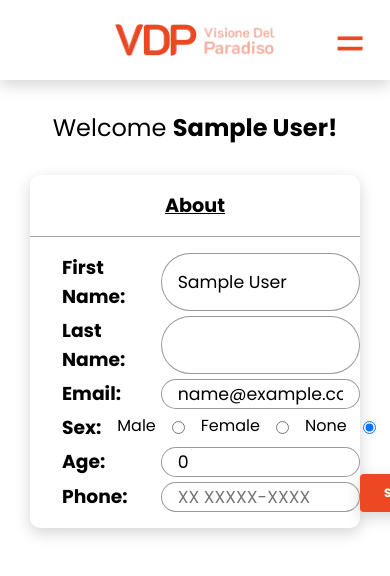
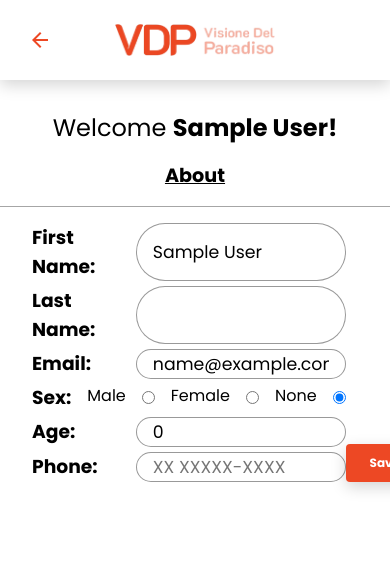
Before and after one commit to JockaMt/Visione_del_paradiso, a Flask app: page /edit-profile in a window 390 px wide; the page is wider, and only the part inside the window is pictured. Shown: the top 576 px of that part. Run offline with Flask 3, Linux system fonts and the light colour scheme; the visitor is signed in with stand-in values (Sample User, id 1).

Commit message:
Adjusts in mobile menu

```diff
--- a/api_vdp/src/controller.py
+++ b/api_vdp/src/controller.py
@@ -102,7 +102,7 @@ def edit_profile_page(app):
         except:
             return redirect(url_for('edit_profile'))
     else:
-        return render_template("edit-profile.html", user=session['user'], logged=True)
+        return render_template("edit-profile.html", user=session['user'], logged=True, form="profile")
 
 
 @login_required
--- a/api_vdp/src/views.py
+++ b/api_vdp/src/views.py
@@ -40,6 +40,12 @@ def init_app(app):
 
 
     # TODO: Escrever pagina de quartos.
+    @app.route("/services", methods=['GET', 'POST'])
+    def services():
+        return home_page()
+
+
+    # TODO: Escrever pagina de quartos.
     @app.route("/rate-us", methods=['GET', 'POST'])
     def rate_us():
         return home_page()
--- a/api_vdp/static/styles/base.css
+++ b/api_vdp/static/styles/base.css
@@ -41,6 +41,7 @@
     color: white;
     font-weight: bold;
     font-size: large;
+    justify-content: center;
 }
 
 input {
@@ -76,16 +77,25 @@ input {
 }
 
 .right-button {
+    display: flex;
+    justify-content: center;
+    align-items: center;
     position: absolute;
     height: 4rem;
     width: 5rem;
     right: 0;
     background-color: transparent;
     color: var(--primary-color);
-    font-size: 3rem;
+}
+
+.right-button span {
+    font-size: 2.5rem;
 }
 
 .left-button {
+    display: flex;
+    justify-content: center;
+    align-items: center;
     position: absolute;
     height: 4rem;
     width: 5rem;
@@ -163,6 +173,13 @@ input {
     animation: slide 0.4s cubic-bezier(.65,-0.01,0,1.01);
 }
 
+.side-header {
+    display: flex;
+    align-items: center;
+    padding-left: 2.5rem;
+    height: 5rem;
+}
+
 /* Desktop area */
 
 header {
@@ -175,6 +192,7 @@ header {
     position: sticky;
     top: 0;
     background-color: white;
+    z-index: 9;
 }
 
 .desktop-logo {
--- a/api_vdp/static/styles/profile.css
+++ b/api_vdp/static/styles/profile.css
@@ -1,11 +1,3 @@
-*   {
-    font-family: 'Poppins', sans-serif;
-    text-decoration: none;
-    border: none;
-    outline: none;
-    margin: 0;
-}
-
 .wel {
     padding-top: 30px;
     text-align: center;
@@ -20,11 +12,15 @@
     border-bottom: 1px solid rgba(0, 0, 0, 0.35);
 }
 
-section:not(.title) {
-    box-shadow: var(--shadow);
-    border-radius: 10px;
-    background-clip: padding-box;
-    margin: 30px;
+@media only screen and (min-width: 766px) {
+
+    section:not(.title) {
+        box-shadow: var(--shadow);
+        border-radius: 10px;
+        background-clip: padding-box;
+        margin: 30px;
+    }
+
 }
 
 .rows {
--- a/api_vdp/templates/base.html
+++ b/api_vdp/templates/base.html
@@ -33,19 +33,20 @@
     </header>
     {% if logged %}
     <header class="mobile mobile-header">
-        {% if secondary %}
-        <button class="left-button"><</button>
-        {% endif %}
-        <img src="{{ url_for('static', filename='assets/logo.png') }}">
+        <img alt="logo" src="{{ url_for('static', filename='assets/logo.png') }}">
         {% if form %}
+            <a href="{{ url_for(form) }}" class="left-button"><span class="material-symbols-outlined">arrow_back</span></a>
         {% else %}
-        <button onclick="toggle()" class="right-button">=</button>
+            <button onclick="toggle()" class="right-button"><span class="material-symbols-outlined">menu</span></button>
         {% endif %}
         <div class="side-menu-bg" id="sm1">
             <nav class="side-menu" id="sm2">
-                <button onclick="toggle()">></button>
+                <div class="side-header">
+                    <img alt="logo" src="{{ url_for('static', filename='assets/logo.png') }}">
+                </div>
+                <button onclick="toggle()" class="right-button"><span class="material-symbols-outlined">close</span></button>
                 <ul id="side-menu">
-                    {% set buttons = {"home": "home", "rooms": "bed", "events": "event", "profile": "account_circle", "rate_us": "kid_star", "support": "help"} %}
+                    {% set buttons = {"home": "home", "rooms": "bed", "events": "event", "services": "concierge", "profile": "account_circle", "rate_us": "kid_star", "support": "help"} %}
                     {% for i in buttons %}
                         <li>
 
```
